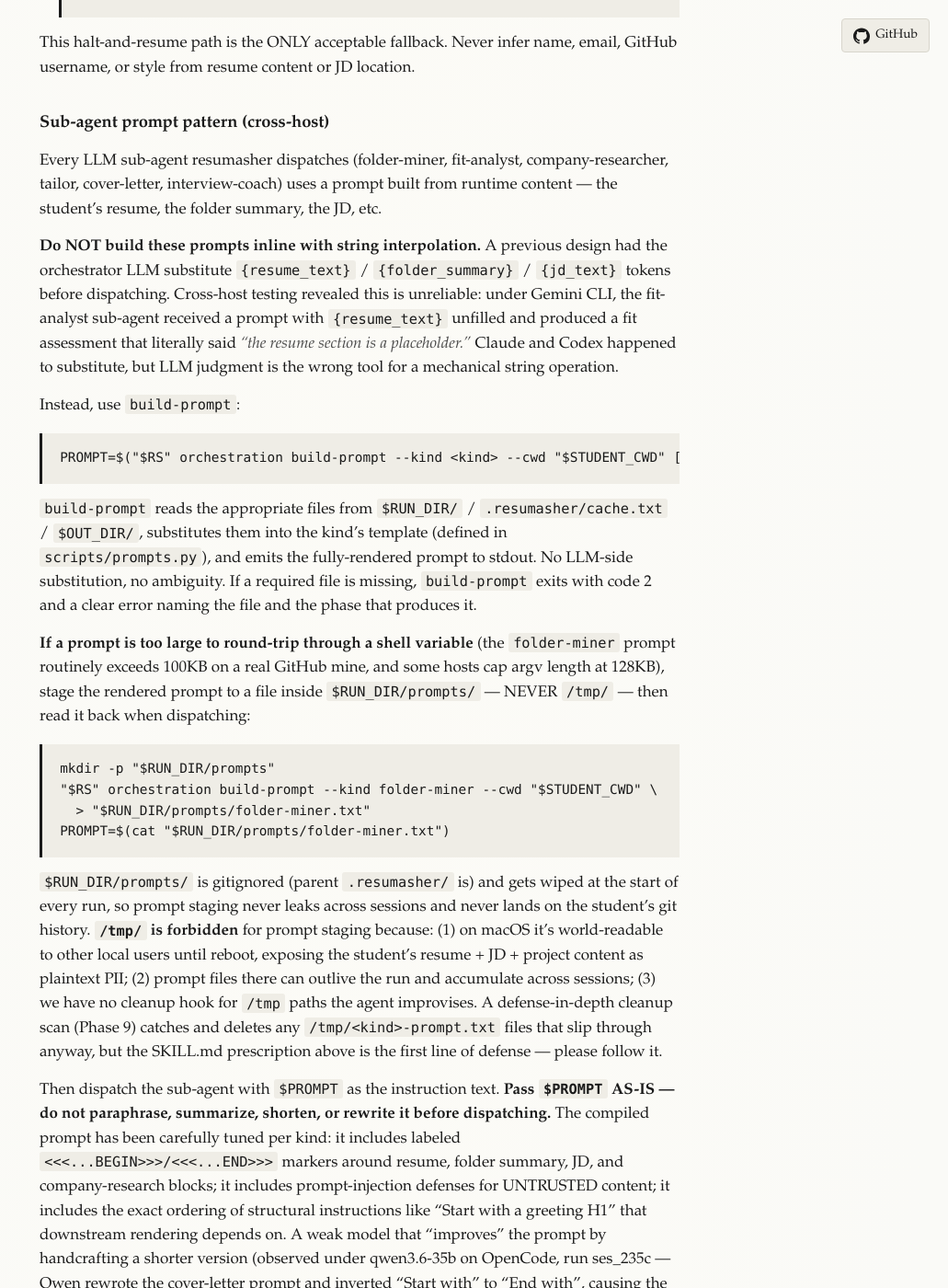
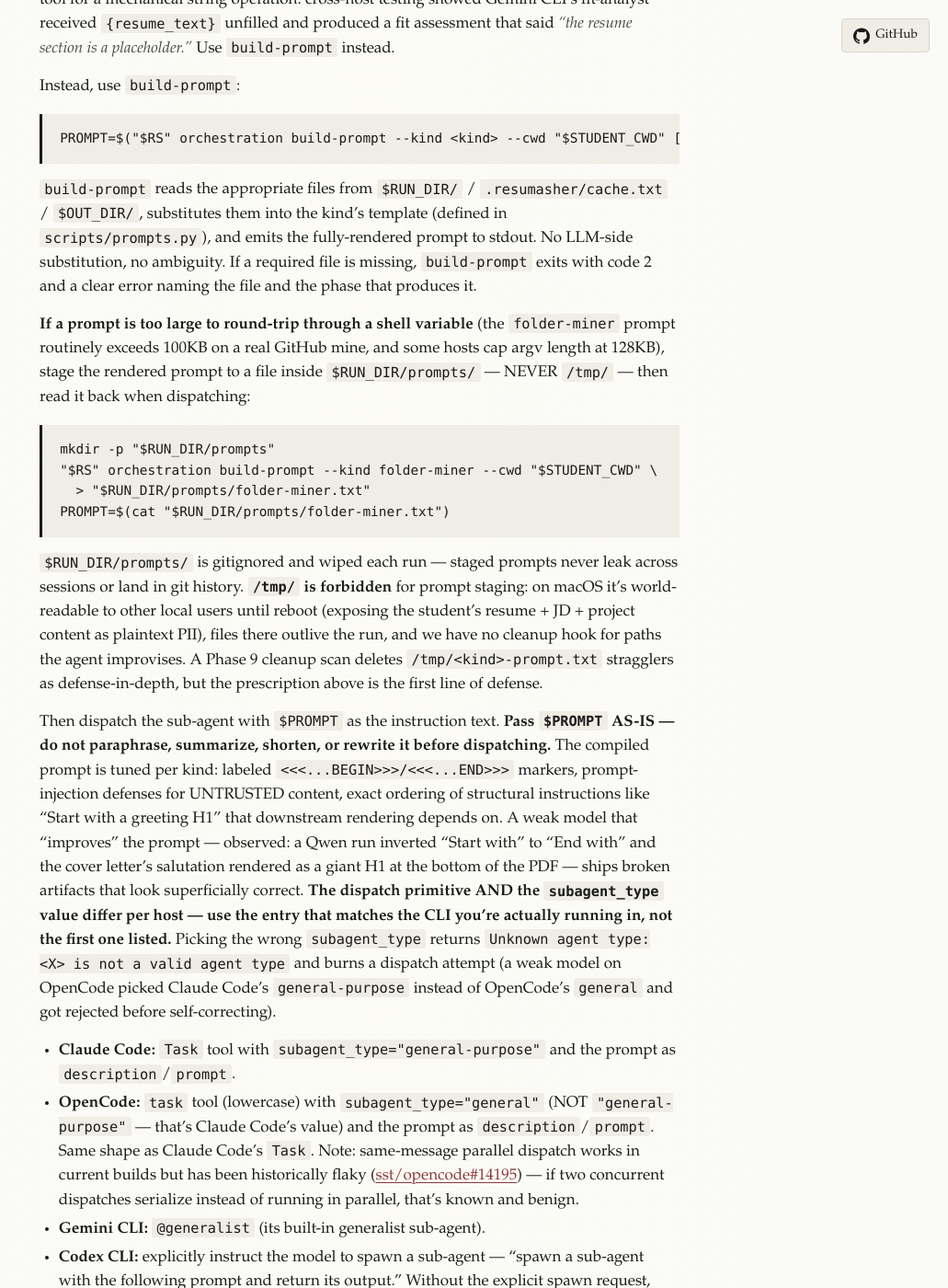
Before and after one commit to earino/resumasher, a Jekyll site: the page built from SKILL.md, in a window 1280 px wide and 1400 px high, scrolled down 5750 px. Shown: the whole window at 92% size, without its empty margins (249-1280 px from the left). Built offline with Jekyll 4.4.1, drawn with Linux system fonts in a browser that asks for light colours; our own code applies the rules of GitHub Pages for plain Markdown files; some of the changed text lies outside the part shown.

Commit message:
shrink: trim war-story citations + prose filler (#58)
Cut E: trimmed verbose run citations from 4 places. Each prescription
that referenced a real failure mode kept the description of the bug
but dropped the "(observed under qwen3.6-35b on OpenCode, run ses_236d
— Qwen rewrote the cover-letter prompt and inverted...)" run-citation
prose. The rule itself stays; the rule's rationale stays; only the
verbose attribution goes. The run transcripts and CHANGELOG entries
remain the canonical archive.

Cut F: tightened the longest prose paragraphs:
- $MODEL/$HOST telemetry-identifier section: 5 paragraphs → 2.
- Sub-agent prompt-pattern intro: dropped the "previous design had
  the orchestrator LLM substitute tokens" framing; kept the failure
  example + the "use build-prompt" prescription.
- /tmp-forbidden-for-prompt-staging block: condensed the three-clause
  enumeration into a single sentence with the same content.
- Cleanup defense-in-depth paragraph: tightened scope description.

Per issue #58: every "do X / NOT Y" prescription preserved. Tests
green (459/459 — was 460, lost one prologue-drift test that's no
longer applicable since cut C eliminated the second prologue).
SKILL.md now 1062 lines (was 1587, -525 = 33% smaller).

Co-Authored-By: Claude Opus 4.7 (1M context) <noreply@anthropic.com>

````diff
--- a/SKILL.md
+++ b/SKILL.md
@@ -87,17 +87,9 @@ This sets:
 - `TEL` — absolute path to `bin/resumasher-telemetry-log`, the no-op-when-tier-off event logger called at 8 pipeline boundaries below.
 - `STUDENT_CWD` — where the student is working (their resume folder, NOT the skill dir).
 
-**Telemetry identifiers you (the orchestrator) substitute literally: `$MODEL` and `$HOST`.** Many `"$TEL"` calls below pass `--model "$MODEL"` and `--host "$HOST"`. These are NOT shell variables the prologue sets — they're strings you substitute with literals before executing the command.
+**`$MODEL` and `$HOST` are literal strings you substitute, not shell variables the prologue sets.** `$MODEL` is your own model identifier (e.g. `claude-opus-4-7`, `gpt-5-codex`, `gemini-2.5-pro`, `anthropic/claude-opus-4-7` for OpenCode); omit `--model` if you genuinely don't know — null beats fabricated. `$HOST` is exactly one of `claude_code` / `codex_cli` / `gemini_cli` / `opencode_cli` — the CLI that loaded this SKILL.md. Both are self-reported because bash can't reliably detect them across hosts (Codex, for instance, doesn't set a discoverable env var).
 
-- `$MODEL`: your own model identifier. Examples: `claude-opus-4-7`, `claude-sonnet-4-6`, `gpt-5-codex`, `gpt-5-mini`, `gemini-2.5-pro`, `gemini-2.5-flash`. You know what you are. If you genuinely don't, omit `--model`; null is better than fabricated.
-- `$HOST`: which AI CLI you're running in. Exactly one of `claude_code`, `codex_cli`, `gemini_cli`, or `opencode_cli`. You know this — it's literally the CLI that loaded this SKILL.md. If omitted, the log script falls back to env-var sniffing and then to `"unknown"`, which is what we want to avoid.
-
-Both are self-reported because bash can't reliably detect them across host CLIs (Codex, for instance, doesn't set a discoverable env var).
-
-The check distinguishes three failure modes:
-- **SKILL_ROOT set, success** — everything good, proceed.
-- **NEEDS_INSTALL set, SKILL_ROOT empty** — skill was cloned but `install.sh` was never run. Error message names the exact command to fix it. This is the "future Claude cloned the repo and forgot the install step" case.
-- **Both empty** — skill isn't installed at all. Point the user at the README install section.
+The prologue's check distinguishes three failure modes: SKILL_ROOT set → proceed; NEEDS_INSTALL set, SKILL_ROOT empty → cloned but install.sh wasn't run, error message names the fix; both empty → not installed, point at the README.
 
 Every helper call in this document looks like:
 
@@ -212,7 +204,7 @@ This halt-and-resume path is the ONLY acceptable fallback. Never infer name, ema
 
 Every LLM sub-agent resumasher dispatches (folder-miner, fit-analyst, company-researcher, tailor, cover-letter, interview-coach) uses a prompt built from runtime content — the student's resume, the folder summary, the JD, etc.
 
-**Do NOT build these prompts inline with string interpolation.** A previous design had the orchestrator LLM substitute `{resume_text}` / `{folder_summary}` / `{jd_text}` tokens before dispatching. Cross-host testing revealed this is unreliable: under Gemini CLI, the fit-analyst sub-agent received a prompt with `{resume_text}` unfilled and produced a fit assessment that literally said *"the resume section is a placeholder."* Claude and Codex happened to substitute, but LLM judgment is the wrong tool for a mechanical string operation.
+**Do NOT build these prompts inline with string interpolation.** LLM judgment is the wrong tool for a mechanical string operation: cross-host testing showed Gemini CLI's fit-analyst received `{resume_text}` unfilled and produced a fit assessment that said *"the resume section is a placeholder."* Use `build-prompt` instead.
 
 Instead, use `build-prompt`:
 
@@ -231,9 +223,9 @@ mkdir -p "$RUN_DIR/prompts"
 PROMPT=$(cat "$RUN_DIR/prompts/folder-miner.txt")
 ```
 
-`$RUN_DIR/prompts/` is gitignored (parent `.resumasher/` is) and gets wiped at the start of every run, so prompt staging never leaks across sessions and never lands on the student's git history. **`/tmp/` is forbidden** for prompt staging because: (1) on macOS it's world-readable to other local users until reboot, exposing the student's resume + JD + project content as plaintext PII; (2) prompt files there can outlive the run and accumulate across sessions; (3) we have no cleanup hook for `/tmp` paths the agent improvises. A defense-in-depth cleanup scan (Phase 9) catches and deletes any `/tmp/<kind>-prompt.txt` files that slip through anyway, but the SKILL.md prescription above is the first line of defense — please follow it.
+`$RUN_DIR/prompts/` is gitignored and wiped each run — staged prompts never leak across sessions or land in git history. **`/tmp/` is forbidden** for prompt staging: on macOS it's world-readable to other local users until reboot (exposing the student's resume + JD + project content as plaintext PII), files there outlive the run, and we have no cleanup hook for paths the agent improvises. A Phase 9 cleanup scan deletes `/tmp/<kind>-prompt.txt` stragglers as defense-in-depth, but the prescription above is the first line of defense.
 
-Then dispatch the sub-agent with `$PROMPT` as the instruction text. **Pass `$PROMPT` AS-IS — do not paraphrase, summarize, shorten, or rewrite it before dispatching.** The compiled prompt has been carefully tuned per kind: it includes labeled `<<<...BEGIN>>>/<<<...END>>>` markers around resume, folder summary, JD, and company-research blocks; it includes prompt-injection defenses for UNTRUSTED content; it includes the exact ordering of structural instructions like "Start with a greeting H1" that downstream rendering depends on. A weak model that "improves" the prompt by handcrafting a shorter version (observed under qwen3.6-35b on OpenCode, run ses_235c — Qwen rewrote the cover-letter prompt and inverted "Start with" to "End with", causing the salutation to render as a giant H1 at the bottom of the PDF) ships broken artifacts that look superficially correct. **The dispatch primitive AND the `subagent_type` value differ per host — use the entry that matches the CLI you're actually running in, not the first one listed.** Picking the wrong `subagent_type` returns `Unknown agent type: <X> is not a valid agent type` and burns a dispatch attempt (observed under qwen3.6-35b on OpenCode, run ses_235c — the model defaulted to Claude Code's `general-purpose` and got rejected before self-correcting to OpenCode's `general`).
+Then dispatch the sub-agent with `$PROMPT` as the instruction text. **Pass `$PROMPT` AS-IS — do not paraphrase, summarize, shorten, or rewrite it before dispatching.** The compiled prompt is tuned per kind: labeled `<<<...BEGIN>>>/<<<...END>>>` markers, prompt-injection defenses for UNTRUSTED content, exact ordering of structural instructions like "Start with a greeting H1" that downstream rendering depends on. A weak model that "improves" the prompt — observed: a Qwen run inverted "Start with" to "End with" and the cover letter's salutation rendered as a giant H1 at the bottom of the PDF — ships broken artifacts that look superficially correct. **The dispatch primitive AND the `subagent_type` value differ per host — use the entry that matches the CLI you're actually running in, not the first one listed.** Picking the wrong `subagent_type` returns `Unknown agent type: <X> is not a valid agent type` and burns a dispatch attempt (a weak model on OpenCode picked Claude Code's `general-purpose` instead of OpenCode's `general` and got rejected before self-correcting).
 
 - **Claude Code:** `Task` tool with `subagent_type="general-purpose"` and the prompt as `description`/`prompt`.
 - **OpenCode:** `task` tool (lowercase) with `subagent_type="general"` (NOT `"general-purpose"` — that's Claude Code's value) and the prompt as `description`/`prompt`. Same shape as Claude Code's `Task`. Note: same-message parallel dispatch works in current builds but has been historically flaky ([sst/opencode#14195](https://github.com/sst/opencode/issues/14195)) — if two concurrent dispatches serialize instead of running in parallel, that's known and benign.
@@ -512,7 +504,7 @@ Dispatch a sub-agent with `$PROMPT` as its instruction text (see the "Sub-agent
 
 > Evidence extraction failed after 3 attempts. Please run /resumasher again, or paste your project list manually into `resume.md` and retry.
 
-Cache the successful summary. **Save the sub-agent's text response via the Write tool, OR via a heredoc with a quoted delimiter** (`<< 'HEREDOC'`) — never by assigning the response to a single-quoted shell variable and echoing it. Single-quoted shell assignment cannot contain a literal `'` (no `\'` escape inside `'...'`); the moment the sub-agent text contains a name like `Ana's capstone` or any other apostrophe, zsh dies with `unmatched '` and `$CACHE_PATH` is left empty — the next phase then fails with `FAILURE: ... requires variable 'folder_summary'` (observed under qwen3.6-35b on OpenCode, run `ses_236d`). Heredoc with a single-quoted delimiter is byte-literal and immune.
+Cache the successful summary. **Save the sub-agent's text response via the Write tool, OR via a heredoc with a quoted delimiter** (`<< 'HEREDOC'`) — never by assigning the response to a single-quoted shell variable and echoing it. Single-quoted shell assignment cannot contain a literal `'` (no `\'` escape inside `'...'`); the moment the sub-agent text contains an apostrophe like `Ana's capstone`, zsh dies with `unmatched '` and `$CACHE_PATH` is left empty — the next phase then fails with `FAILURE: ... requires variable 'folder_summary'`. Heredoc with a single-quoted delimiter is byte-literal and immune.
 
 ```bash
 # Recommended — heredoc with quoted delimiter, byte-literal:
@@ -537,7 +529,7 @@ PROMPT=$("$RS" orchestration build-prompt --kind fit-analyst --cwd "$STUDENT_CWD
 
 Dispatch a sub-agent with `$PROMPT` as its instruction text. The compiled prompt wraps the resume (from `$RUN_DIR/resume.txt`), folder summary (from `.resumasher/cache.txt`), and JD (from `$RUN_DIR/jd.txt`) in labeled markers and asks for a prose fit assessment ending with `FIT_SCORE: N` and `COMPANY: <name>` sentinel lines. Template: `scripts/prompts.py` `fit-analyst` kind.
 
-**You MUST pipe the fit-analyst output through `extract-fit-fields` — do NOT write the per-field files manually with `echo`.** The extractor enforces enum validation that prevents garbage values from landing in telemetry: `seniority.txt` only gets populated if the value is in the canonical enum (`intern`/`junior`/`mid`/`senior`/`staff`/`manager`/`director`/`vp`/`cxo`); `recommendation.txt` only gets populated if the value normalizes to `yes` / `yes_with_caveats` / `no`. Manual `echo "Entry/Junior" > seniority.txt` (observed under qwen3.6-35b on OpenCode, run ses_235c) bypasses both gates and ships freeform strings to the public dashboard, where they don't fit any aggregation bucket. The fit-analyst sub-agent's output may also contain markdown-bold variants like `**ROLE:** Data Analyst` instead of plain `ROLE: Data Analyst`; the extractor handles both forms but a manual `grep` you write yourself usually doesn't. Pipe the output and trust the extractor.
+**You MUST pipe the fit-analyst output through `extract-fit-fields` — do NOT write the per-field files manually with `echo`.** The extractor enforces enum validation that prevents garbage values from landing in telemetry: `seniority.txt` only gets populated if the value is in the canonical enum (`intern`/`junior`/`mid`/`senior`/`staff`/`manager`/`director`/`vp`/`cxo`); `recommendation.txt` only gets populated if the value normalizes to `yes` / `yes_with_caveats` / `no`. Manual `echo "Entry/Junior" > seniority.txt` bypasses both gates and ships freeform strings to the dashboard, where they don't fit any aggregation bucket. The fit-analyst output may also contain markdown-bold variants like `**ROLE:** Data Analyst` instead of plain `ROLE: Data Analyst`; the extractor handles both forms but a manual `grep` you write yourself usually doesn't. Pipe the output and trust the extractor.
 
 The extractor reads more than just fit_score/company: ROLE, SENIORITY, STRENGTHS_COUNT, GAPS_COUNT, RECOMMENDATION are all extracted. Each field is persisted to its own file under `$RUN_DIR/fit/` so Phase 9 (a separate Bash tool call with no inherited shell state) can read them back without shell-source hazards:
 
@@ -545,8 +537,7 @@ The extractor reads more than just fit_score/company: ROLE, SENIORITY, STRENGTHS
 mkdir -p "$RUN_DIR/fit"
 # REQUIRED: pipe the fit-analyst output through extract-fit-fields.
 # DO NOT replace this with `echo "8" > $RUN_DIR/fit/score.txt` etc. —
-# manual writes bypass enum validation. See run ses_235c for what
-# happens when the agent improvises this step.
+# manual writes bypass enum validation and ship garbage to telemetry.
 echo "$FIT_OUTPUT" | "$RS" orchestration extract-fit-fields --output-dir "$RUN_DIR/fit"
 
 # Capture into shell variables for inline use within this Phase 3 block.
@@ -561,7 +552,7 @@ GAPS_COUNT=$(cat "$RUN_DIR/fit/gaps.txt")
 RECOMMENDATION=$(cat "$RUN_DIR/fit/recommendation.txt")
 ```
 
-**Do NOT improvise an `fit-extracted.env` heredoc + `source` pattern.** That shape was the original bug in issue #50: `COMPANY=Elevation Capital` (unquoted) on its own line, then `. fit-extracted.env`, makes bash parse `Capital` as a command, leaves COMPANY empty. The per-field-files pattern above is structurally immune — `$(cat file)` strips the trailing newline but preserves every interior character (spaces, ampersands, single quotes, dollar signs, backticks) byte-perfect. Same belt-and-suspenders shape as the rest of `$RUN_DIR/`'s scratch state (`run-id.txt`, `start-ts.txt`, `dispatch-ts.txt`, `out-dir.txt`).
+**Do NOT improvise an `fit-extracted.env` heredoc + `source` pattern.** Unquoted `COMPANY=Elevation Capital` on its own line, then `. fit-extracted.env`, makes bash parse `Capital` as a command and leaves `COMPANY` empty whenever the company name has a space. The per-field-files pattern above is structurally immune — `$(cat file)` strips the trailing newline but preserves every interior character (spaces, ampersands, single quotes, dollar signs, backticks) byte-perfect.
 
 If `COMPANY` is empty (fit-analyst returned `UNKNOWN` or no line): prompt the student once via the platform's question tool (`AskUserQuestion` in Claude Code, `request_user_input` in Codex, `ask_user` in Gemini, `question` in OpenCode): "I couldn't identify the company from the JD. What company is this role at?" Use the response as `COMPANY`.
 
@@ -703,7 +694,7 @@ DISPATCH_TS=$(date +%s)
     --since-timestamp "$START_TS"
 ```
 
-This is defense-in-depth — the prompt and orchestration changes above should keep sub-agents from writing rogue files in the first place, but a future weaker model could regress. The first scan only touches files newer than `$DISPATCH_TS` whose names look like interview-prep output (case-insensitive substring match on `interview`, `prep`, or `bundle`); student-owned content is not at risk. The second scan only touches files in `/tmp` whose basenames match `<kind>-prompt.{txt,md}` for one of the registered prompt kinds; it never recurses, never touches files outside `/tmp`, and never touches files older than the run's `$START_TS`.
+Defense-in-depth — the prompt + orchestration changes should prevent rogue files in the first place, but a future weaker model could regress. The first scan is narrow by design: only files newer than `$DISPATCH_TS` whose names match `interview` / `prep` / `bundle` (case-insensitive); student content is never at risk. The second scan is similarly narrow: only `/tmp` (no recursion, never outside `/tmp`), only basenames matching `<kind>-prompt.{txt,md}` for a registered kind, only files newer than `$START_TS`.
 
 **Retry budget:** each gets 1 retry. On second failure, write a stub file:
 
````
